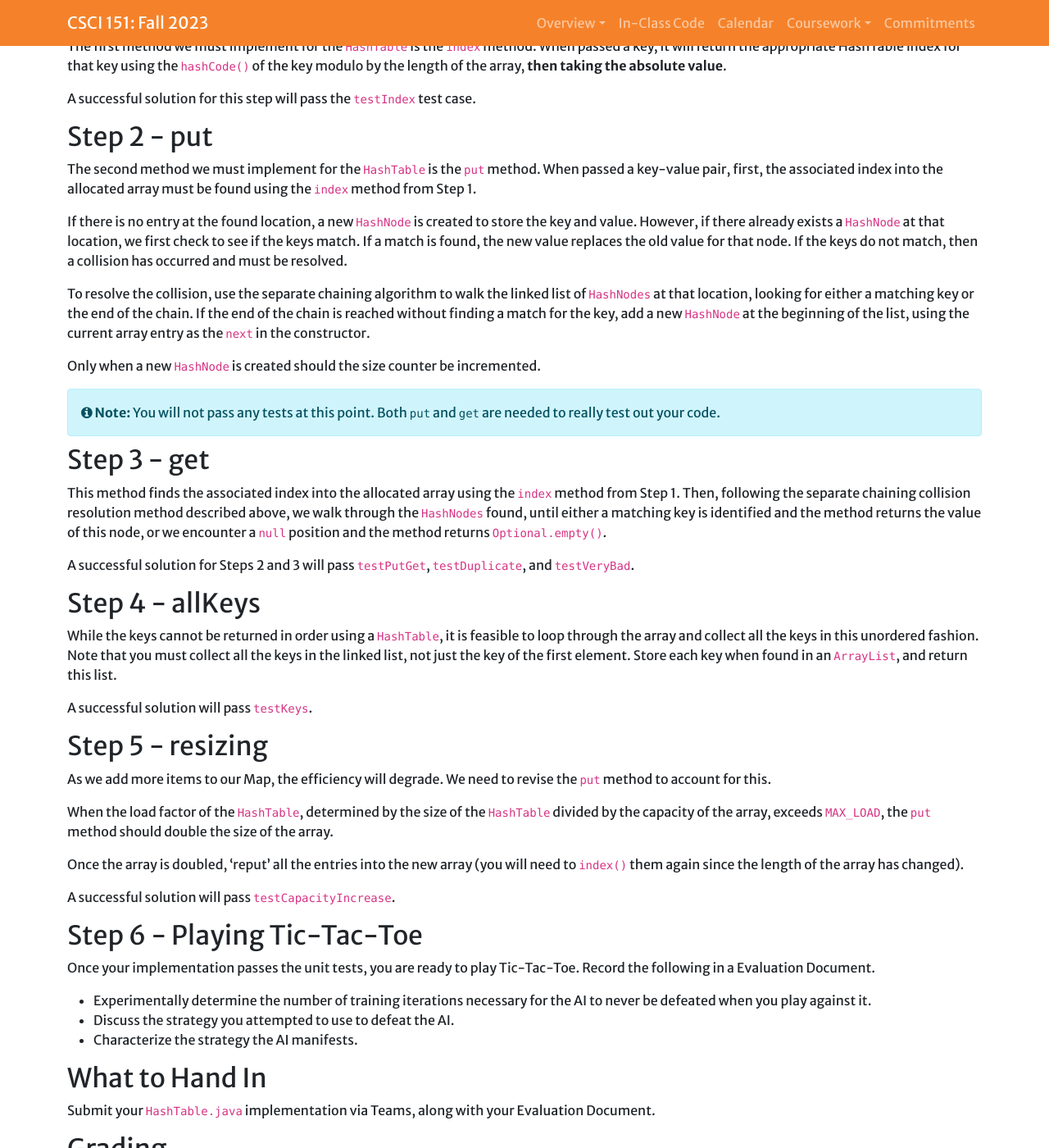
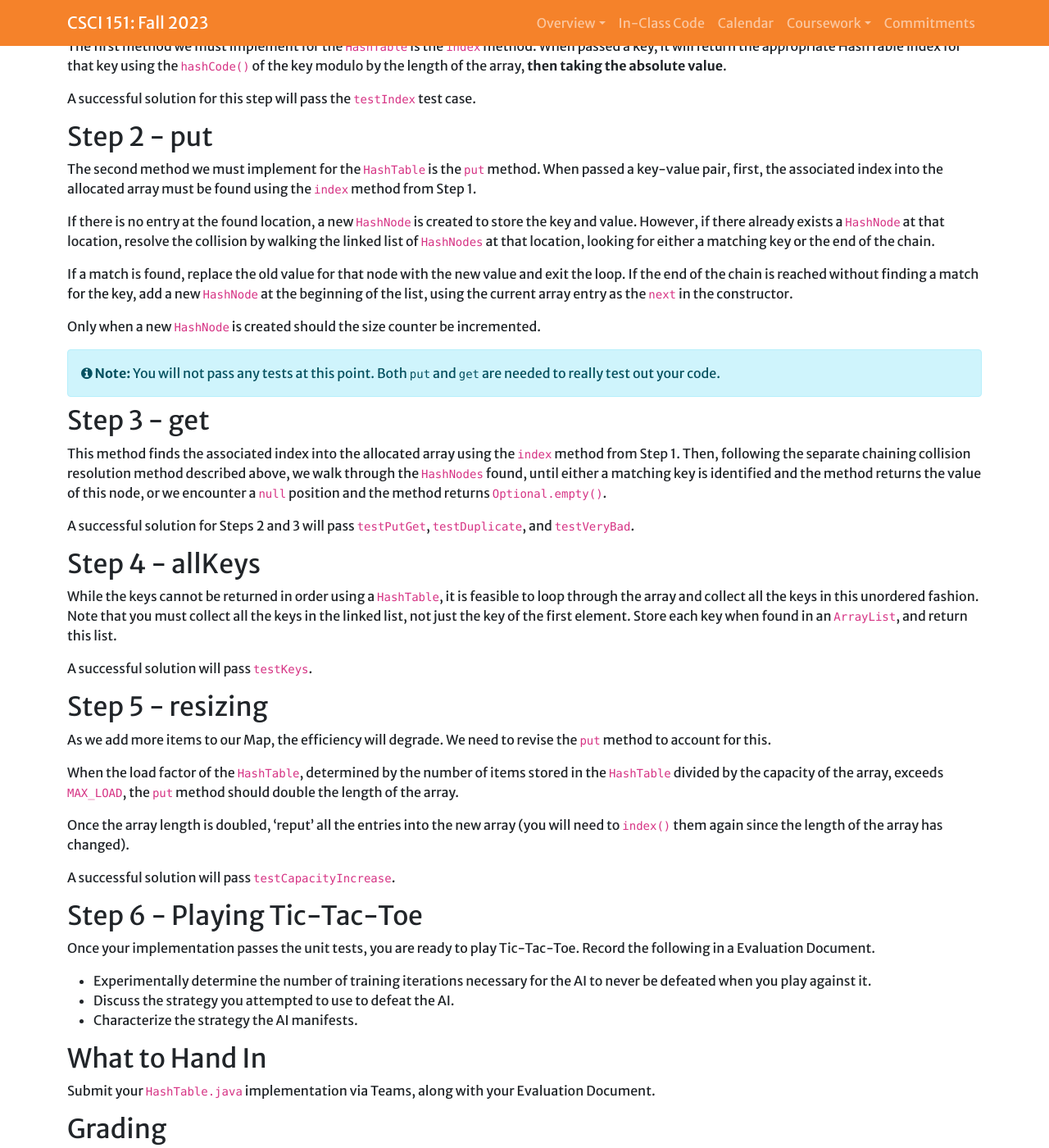
Before and after one commit to Hendrix-CS/csci151, a Jekyll site: the page built from labs/tic-tac-toe.md, in a window 1280 px wide and 1400 px high, scrolled down 1638 px. Shown: the whole window at 82% size. Built offline with Jekyll 4.4.1, drawn with Linux system fonts in a browser that asks for light colours; a script that is not in the unit is left out; our own code applies the rules of GitHub Pages for plain Markdown files.

Commit message:
Fixed confusing instructions after lab

```diff
--- a/labs/tic-tac-toe.md
+++ b/labs/tic-tac-toe.md
@@ -72,19 +72,15 @@ allocated array must be found using the `index` method from Step 1.
 
 If there is no entry at the found location, a new `HashNode` is created to
 store the key and value. However, if there already exists a `HashNode` at
-that location, we first check to see if the keys match. If a match is
-found, the new value replaces the old value for that node. If the keys
-do not match, then a collision has occurred and must be resolved.
+that location, resolve the collision by walking the linked list of `HashNodes`
+at that location, looking for either a matching key or the end of the chain.
 
-To resolve the collision, use the separate chaining algorithm to walk
-the linked list of `HashNodes` at that location, looking for either a
-matching key or the end of the chain. If the end of the chain is
-reached without finding a match for the key, add a new `HashNode`
-at the beginning of the list, using the current array entry as the `next`
-in the constructor.
+If a match is found, replace the old value for that node with the new value
+and exit the loop. If the end of the chain is reached without finding a match
+for the key, add a new `HashNode` at the beginning of the list, using the
+current array entry as the `next` in the constructor.
 
-Only when a new `HashNode` is created should the size counter be
-incremented.
+Only when a new `HashNode` is created should the size counter be incremented.
 
 {% include note.html content="You will not pass any tests at this point. Both `put` and `get` are needed to really test out your code." %}
 
@@ -116,11 +112,11 @@ A successful solution will pass `testKeys`.
 As we add more items to our Map, the efficiency will degrade. We need to revise
 the `put` method to account for this.
 
-When the load factor of the `HashTable`, determined by the size of the
-`HashTable` divided by the capacity of the array, exceeds `MAX_LOAD`, the `put`
-method should double the size of the array.
+When the load factor of the `HashTable`, determined by the number of items stored
+in the `HashTable` divided by the capacity of the array, exceeds `MAX_LOAD`, the
+`put` method should double the length of the array.
 
-Once the array is doubled, 'reput' all the entries into the new array
+Once the array length is doubled, 'reput' all the entries into the new array
 (you will need to `index()` them again since the length of
 the array has changed).
 
```
